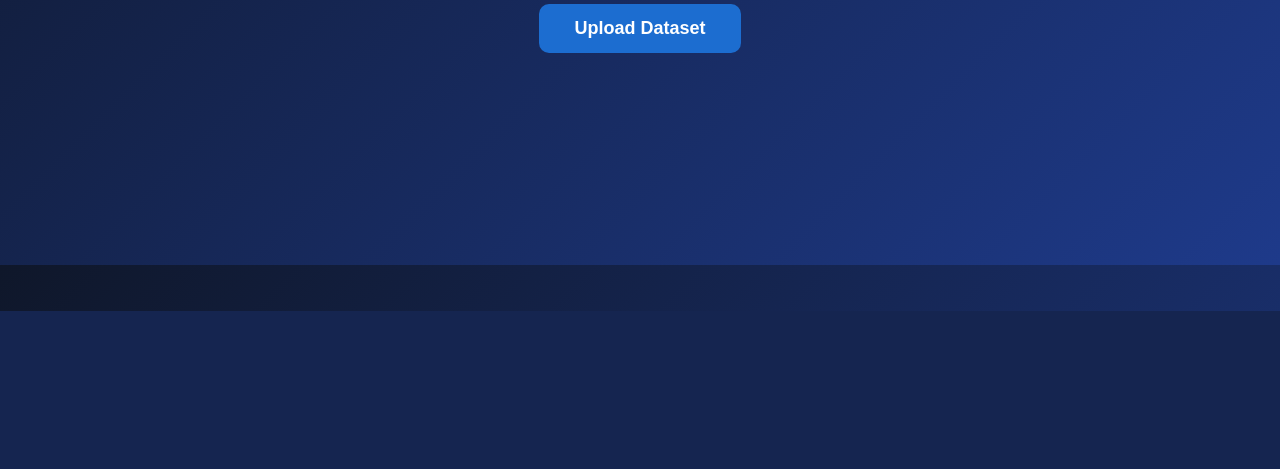
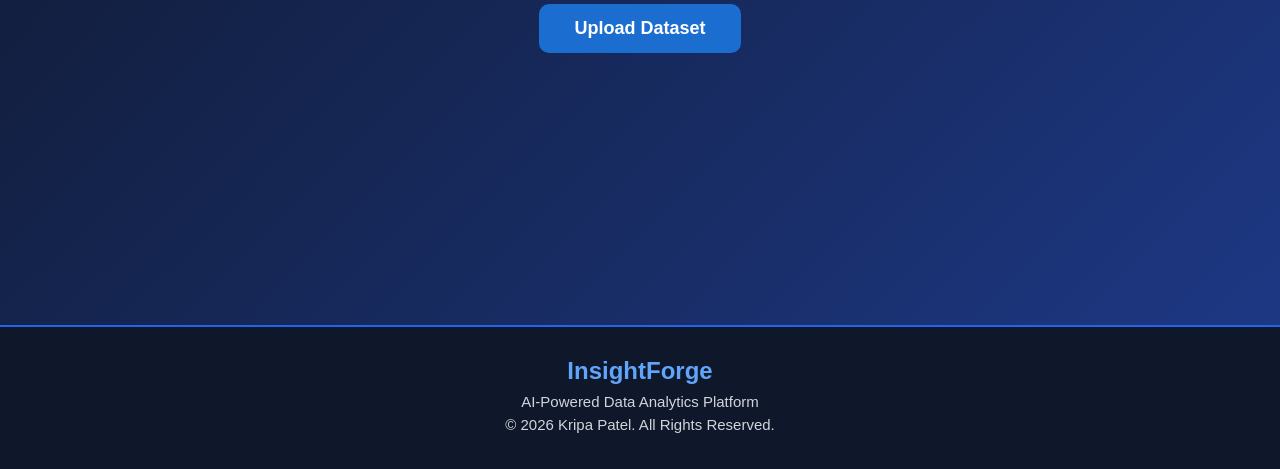
Before and after one commit to kripapatel2006-prog/InsightForge, a Flask app: page / in a window 1280 px wide. Shown: the part 489-958 px from the top of the page. Before the commit the page ends 800 px from the top, so only its background shows below. Run offline with Flask 3, Linux system fonts and the light colour scheme.

Commit message:
added footer in the homepage and some styling to it

```diff
--- a/static/css/style.css
+++ b/static/css/style.css
@@ -191,3 +191,33 @@ nav ul li a:hover{
     background:white;
     padding:10px;
 }
+/* ===========================
+   FOOTER
+=========================== */
+
+.footer {
+    background: #0f172a;
+    color: #ffffff;
+    text-align: center;
+    padding: 30px 20px;
+    margin-top: 60px;
+    border-top: 2px solid #2563eb;
+}
+
+.footer-content h3 {
+    font-size: 24px;
+    margin-bottom: 8px;
+    color: #60a5fa;
+}
+
+.footer-content p {
+    margin: 6px 0;
+    font-size: 15px;
+    color: #d1d5db;
+}
+
+.footer-copy {
+    margin-top: 15px;
+    font-size: 14px;
+    color: #9ca3af;
+}
--- a/templates/index.html
+++ b/templates/index.html
@@ -33,6 +33,20 @@
 
    <a href="/upload-page" class="btn">Upload Dataset</a>
 </section>
+<footer class="footer">
 
+    <div class="footer-content">
+
+        <h3>InsightForge</h3>
+
+        <p>AI-Powered Data Analytics Platform</p>
+
+        <p class="footer-copy">
+            © 2026 Kripa Patel. All Rights Reserved.
+        </p>
+
+    </div>
+
+</footer>
 </body>
 </html>
```
Also changed, not shown: templates/report.html (+14 -0 lines), templates/upload.html (+14 -0 lines), static/charts/5a2e6a386039428eadb3e1fb45da4c98.png (added).
